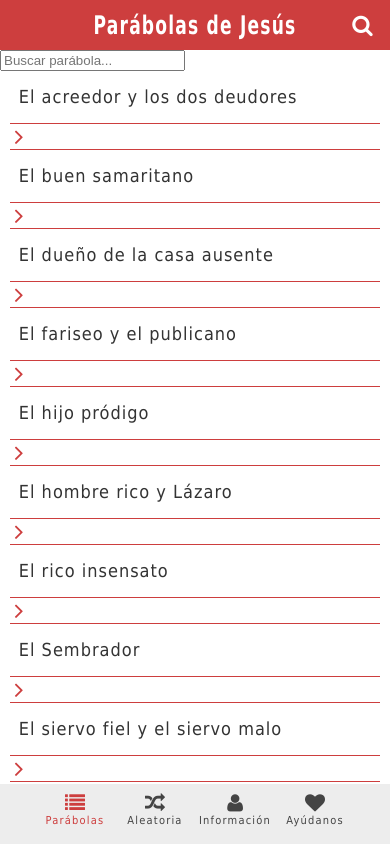
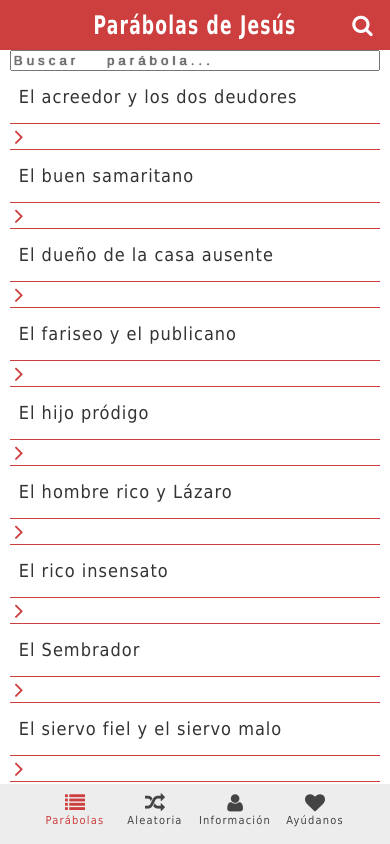
Before and after one commit to aldeacms/app-parabolas-ios, a plain HTML site: page index.html in a window 390 px wide. Both pictures are taken after a click on the link 362 px from the left and 25 px from the top of the page. Drawn offline with Linux system fonts and the light colour scheme; some packages are replaced by stand-ins of ours.

Commit message:
css search

```diff
--- a/pages/home.html
+++ b/pages/home.html
@@ -1,6 +1,6 @@
 <div id="home" class="cf">
 	<div id="divBusqueda" class="cf">
-		<input type="text" name="busqueda" id="busqueda" class="searchfield" placeholder="Buscar par&aacute;bola..." tabindex="1" />
+		<input type="search" name="busqueda" id="busqueda" class="searchfield" placeholder="Buscar par&aacute;bola..." tabindex="1" />
 	</div>
 	<table id="listadoParabolas">
 		<tr>
--- a/style.css
+++ b/style.css
@@ -83,6 +83,16 @@ html,body{
 }
 #divBusqueda{
 	display:none;
+}
+input[type=search]{
+	color: #333;
+	cursor: pointer;
+	display: block;
+	width: 95%;
+	margin:0 auto;
+	letter-spacing: 4px;
+	text-shadow: 0 0 1px black;
+	word-spacing: 20px;
 }
 
 #content{
```
